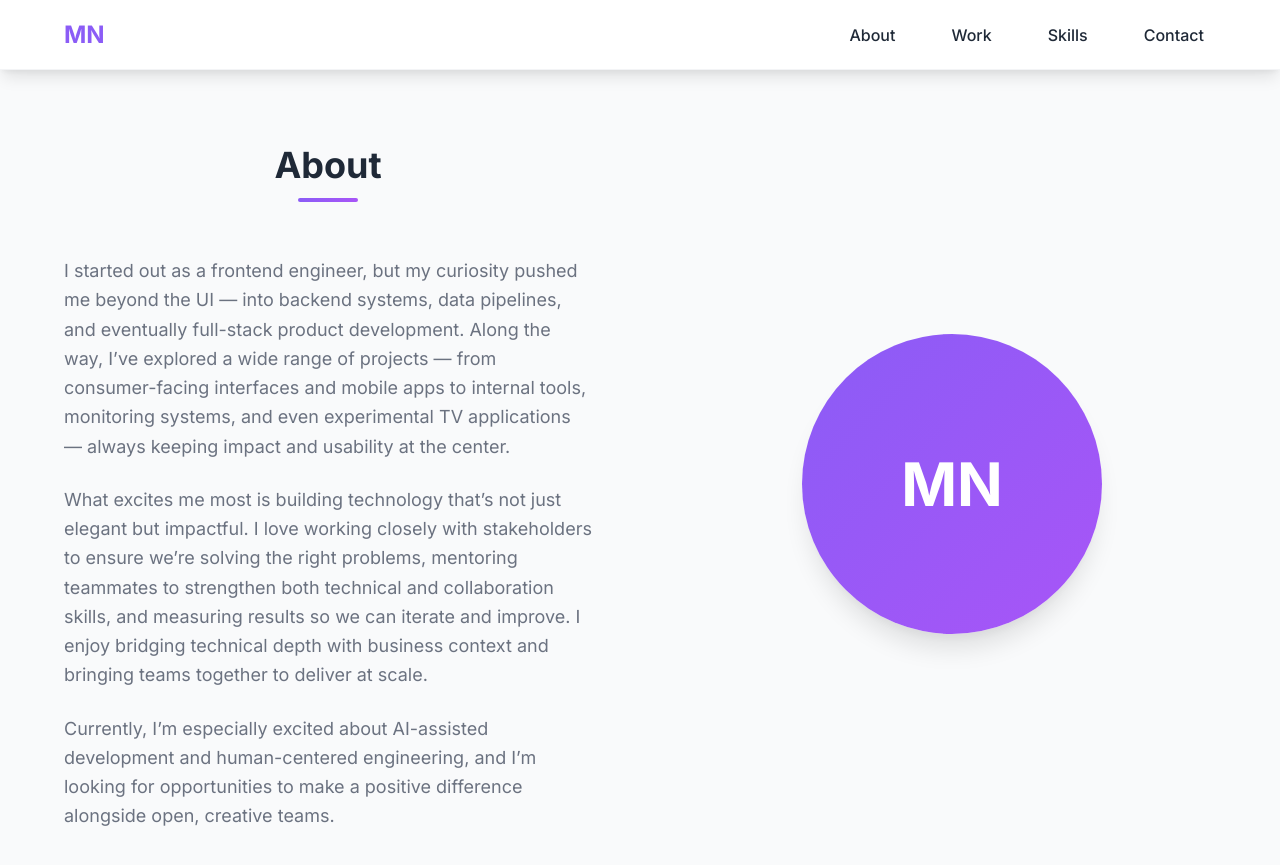
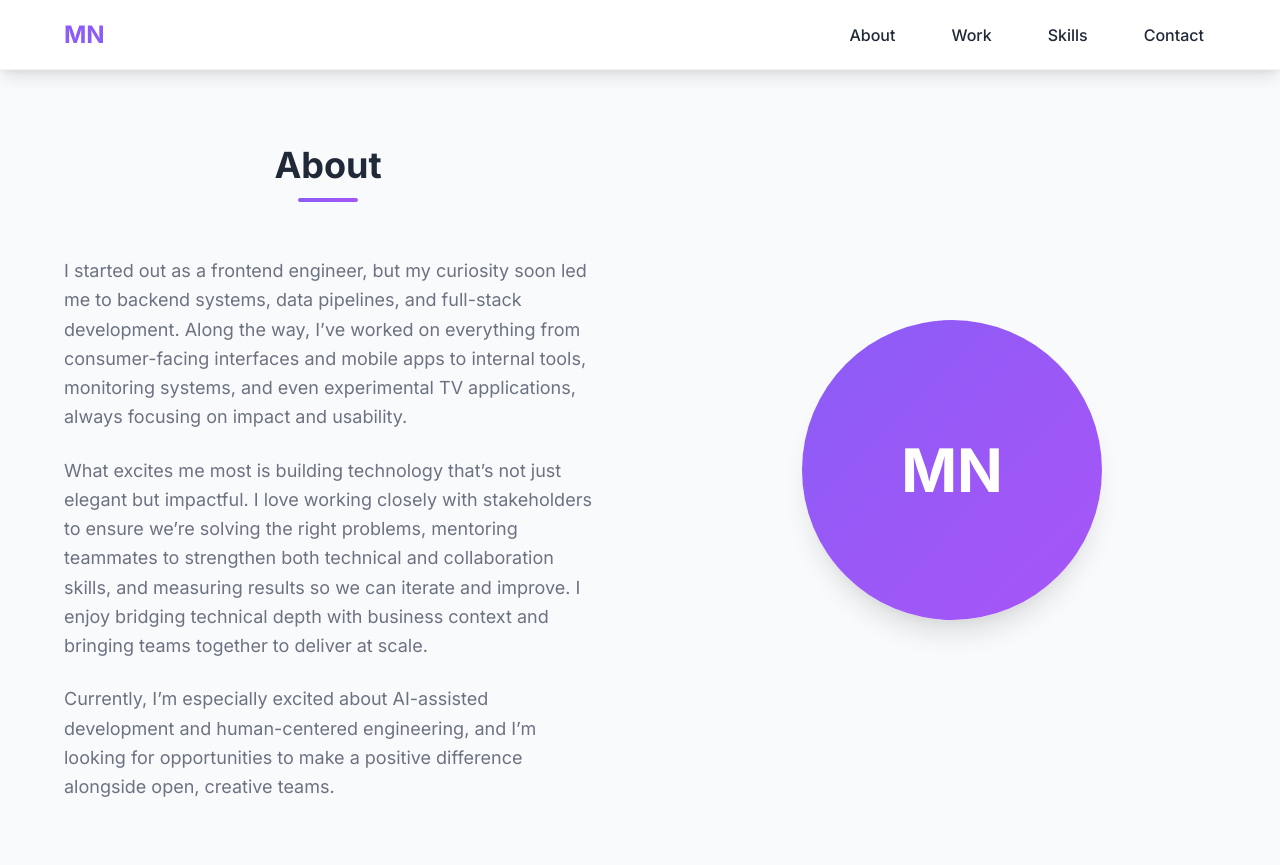
Before and after one commit to michellenavarro/michellenavarro.github.io, a Jekyll site: the page built from index.html, in a window 1280 px wide and 900 px high, scrolled down 890 px. Shown: the top 865 px of the window. Built offline with Jekyll 4.4.1, drawn with Linux system fonts in a browser that asks for light colours.

Commit message:
about section

```diff
--- a/index.html
+++ b/index.html
@@ -36,7 +36,7 @@ title: Michelle Navarro - Senior Software Engineer
                 <h2 class="section-title">About</h2>
                 <div class="about-paragraphs">
                     <p class="about-paragraph">
-                        I started out as a frontend engineer, but my curiosity pushed me beyond the UI — into backend systems, data pipelines, and eventually full-stack product development. Along the way, I’ve explored a wide range of projects — from consumer-facing interfaces and mobile apps to internal tools, monitoring systems, and even experimental TV applications — always keeping impact and usability at the center.
+                        I started out as a frontend engineer, but my curiosity soon led me to backend systems, data pipelines, and full-stack development. Along the way, I’ve worked on everything from consumer-facing interfaces and mobile apps to internal tools, monitoring systems, and even experimental TV applications, always focusing on impact and usability.
                     </p>
                     <p class="about-paragraph">
                         What excites me most is building technology that’s not just elegant but impactful. I love working closely with stakeholders to ensure we’re solving the right problems, mentoring teammates to strengthen both technical and collaboration skills, and measuring results so we can iterate and improve. I enjoy bridging technical depth with business context and bringing teams together to deliver at scale.
```
